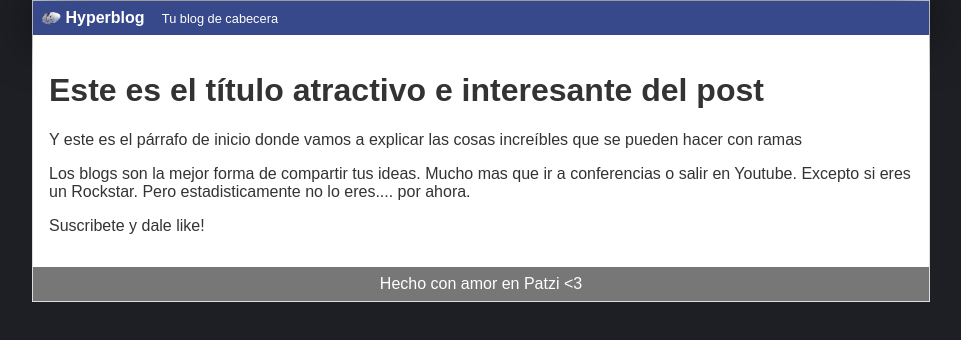
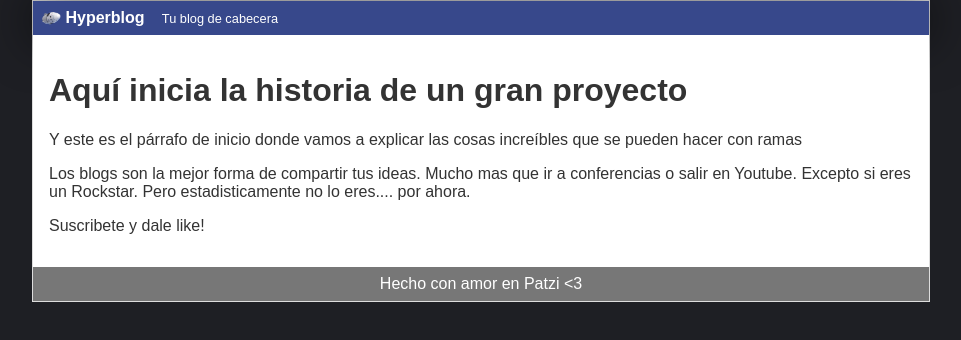
Before and after one commit to BrandJCB/hyperblog, a plain HTML site: page index.html in a window 1280 px wide. Shown: the whole page, without its empty margins (159-1120 px from the left). Drawn offline with Linux system fonts and the light colour scheme.

Commit message:
Cambio del titulo visible para probar un deploy

```diff
--- a/index.html
+++ b/index.html
@@ -14,7 +14,7 @@
       <span id="tagline">Tu blog de cabecera</span>
     </div>
     <div id="post">
-      <h1>Este es el t&iacute;tulo atractivo e interesante del post</h1>
+      <h1>Aqu&iacute; inicia la historia de un gran proyecto</h1>
       <p>Y este es el p&aacute;rrafo de inicio donde vamos a explicar las cosas incre&iacute;bles que se pueden hacer con ramas</p>
       <p>Los blogs son la mejor forma de compartir tus ideas. Mucho mas que ir a conferencias o salir en Youtube. Excepto si eres un Rockstar. Pero estadisticamente no lo eres.... por ahora.</p>
       <p>Suscribete y dale like!</p>
```
